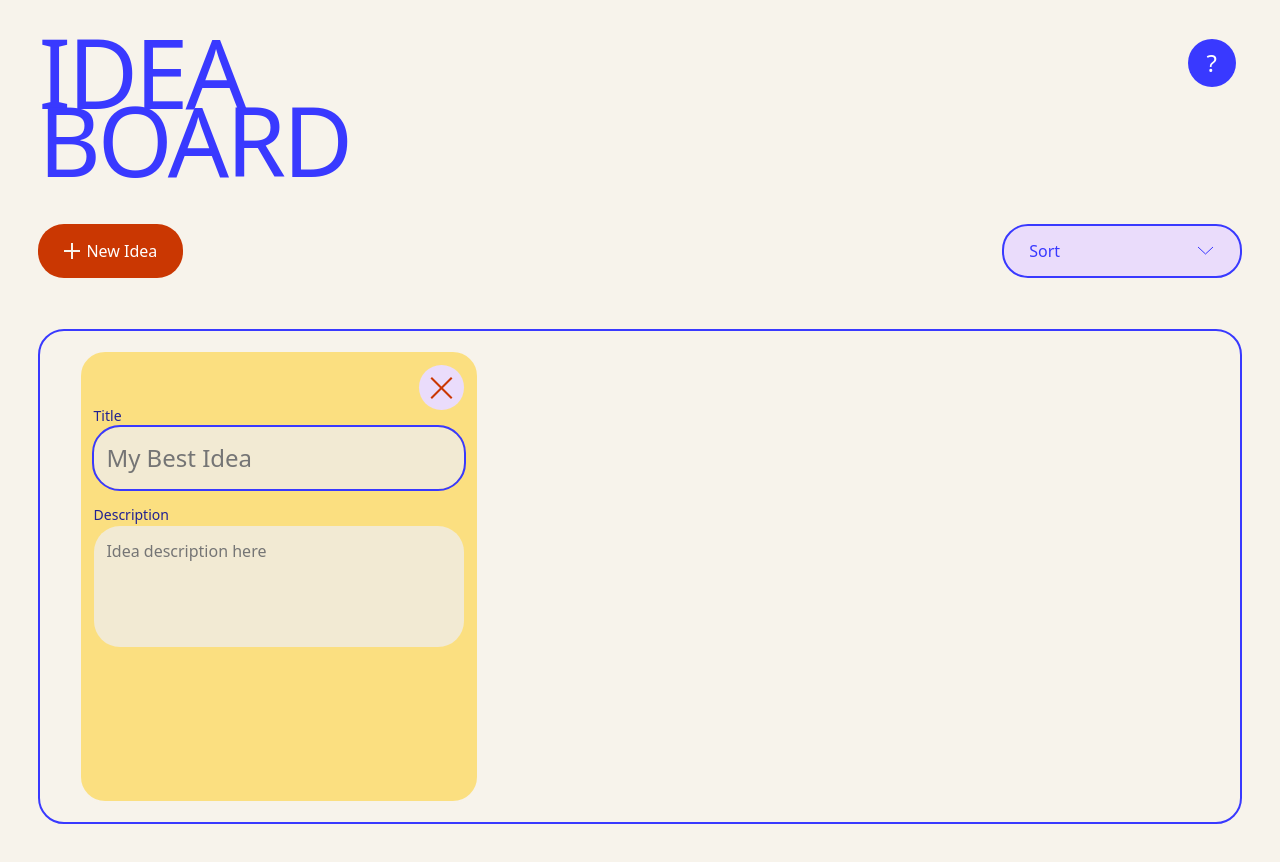
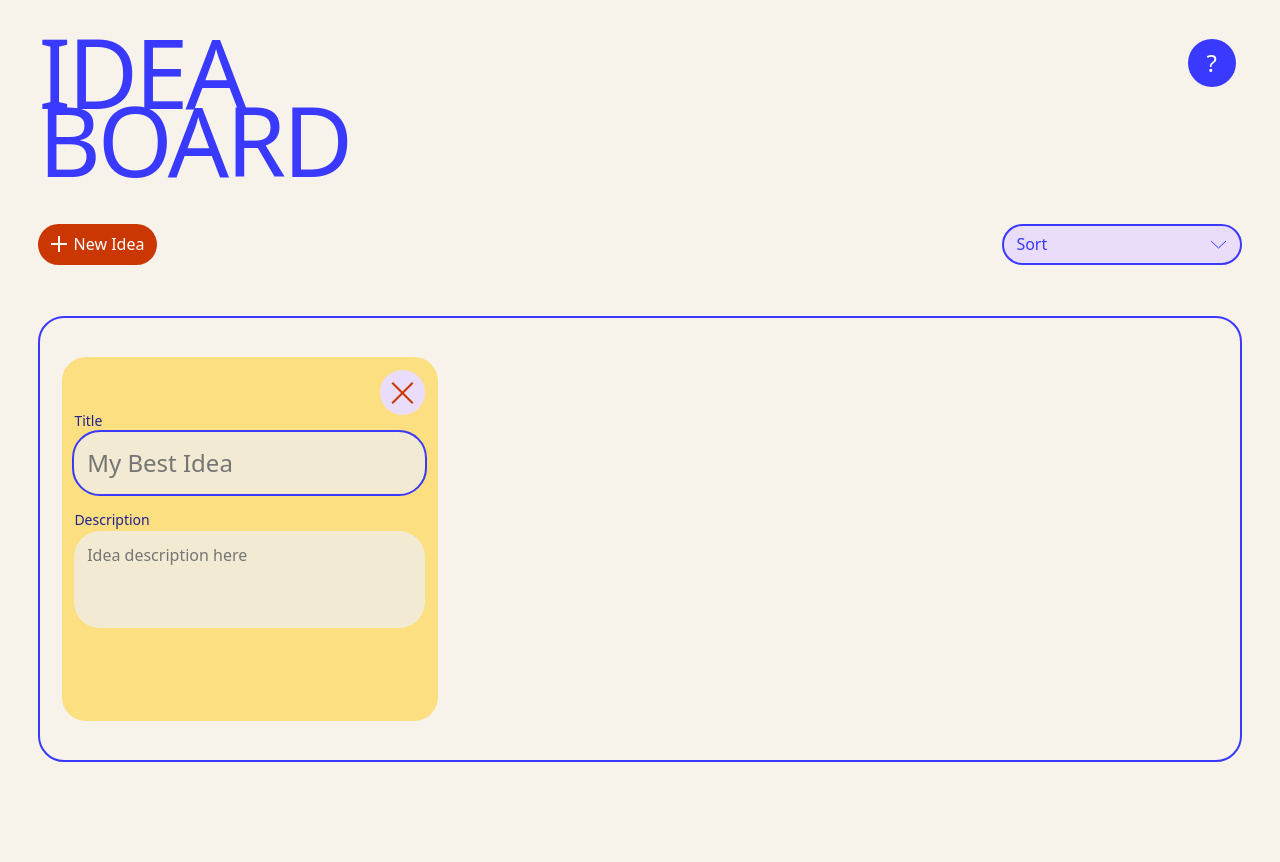
Before and after one commit to juliscapucin/idea-board, a React (Vite) app: page / in a window 1280 px wide. Both pictures are taken after a click on the button "New Idea". After the commit the page ends 800 px from the top, so only its background shows below. Built offline with nearby package versions, Linux system fonts and the light colour scheme.

Commit message:
fix on drag background transparency issue

```diff
--- a/src/components/Card/Card.tsx
+++ b/src/components/Card/Card.tsx
@@ -152,7 +152,7 @@ export default function Card({
                                 name={`description-${id}`}
                                 placeholder='Idea description here'
                                 maxLength={140}
-                                rows={4}
+                                rows={3}
                                 autoComplete='off'
                                 onChange={(e) => {
                                     setNewDescription(e.target.value);
@@ -167,9 +167,16 @@ export default function Card({
                             />
                         </div>
                         {/* SAVE BUTTON */}
-                        <div className='card__buttons'>
+                        <div className='card__button'>
                             {(title !== newTitle ||
-                                description !== newDescription) && ( // show if card is being edited
+                                description !== newDescription) && (
+                                <motion.div
+                                    layout
+                                    initial={{ opacity: 0, y: 10 }}
+                                    animate={{ opacity: 1, y: 0 }}
+                                    exit={{ opacity: 0, y: 10 }}
+                                    transition={{ duration: 0.3 }}
+                                >
                                     <Button
                                         variant='primary'
                                         aria-label='save idea'
@@ -177,6 +184,7 @@ export default function Card({
                                     >
                                         Save
                                     </Button>
+                                </motion.div>
                             )}
                         </div>
                     </form>
--- a/src/styles/buttons.css
+++ b/src/styles/buttons.css
@@ -23,7 +23,7 @@ button:focus-visible {
     background-color: transparent;
     white-space: nowrap;
     border-radius: var(--radius-lg);
-    padding: var(--space-xs) var(--space-sm);
+    padding: var(--space-xxs) var(--space-xs);
     transition: all 0.3s;
 }
 
--- a/src/styles/card.css
+++ b/src/styles/card.css
@@ -1,5 +1,4 @@
 .card {
-    aspect-ratio: square;
     position: relative;
     flex: 1;
     background-color: var(--color-secondary);
@@ -8,15 +7,14 @@
     padding-top: var(--space-lg);
     border-radius: var(--radius-lg);
     border: solid 2px var(--color-primary);
-    overflow: hidden;
+    overflow: clip;
     align-self: center;
 }
 
 .card__container {
     position: relative;
-    height: var(--card-height);
     display: flex;
-    width: 400px;
+    width: 380px;
     margin: 0 var(--space-xs);
 }
 
@@ -27,8 +25,9 @@
 }
 
 .card__container--dragged {
+    clip-path: inset(0 round 1rem);
+
     .card {
-        /* opacity: 0.4; */
         z-index: 20;
         cursor: grabbing;
         transition: all 0.2s ease-in-out;
@@ -36,21 +35,21 @@
 }
 
 .card__drag-indicator {
-    width: 10px;
+    width: 5px;
     height: 90%;
     top: 5%;
-    background-color: var(--color-lavender);
+    background-color: var(--color-accent);
     position: absolute;
 }
 
 .card__drag-indicator--left {
     left: 0;
-    transform: translateX(-18px);
+    transform: translateX(-15px);
 }
 
 .card__drag-indicator--right {
     right: 0;
-    transform: translateX(18px);
+    transform: translateX(15px);
 }
 
 .card__close-button {
@@ -112,14 +111,16 @@
     margin-top: var(--space-xs);
 }
 
-.card__buttons {
+.card__button {
+    position: absolute;
+    right: var(--space-xs);
     width: 100%;
     height: 3rem;
     margin-top: var(--space-xxs);
     margin-bottom: var(--space-xs);
     display: flex;
     align-items: center;
-    justify-content: center;
+    justify-content: end;
 }
 
 .card__dates {
--- a/src/styles/cards-list.css
+++ b/src/styles/cards-list.css
@@ -2,18 +2,18 @@
     position: relative;
     display: flex;
     flex-wrap: wrap;
-    row-gap: var(--space-md);
+    row-gap: var(--space-sm);
     background-color: var(--color-primary);
     border: var(--color-accent) 2px solid;
     border-radius: var(--radius-lg);
-    /* padding: var(--space-xs); */
+    padding: var(--space-xs) 0;
     z-index: 1;
     flex: 1;
 }
 
 @media (min-width: 900px) {
     .cards-list__container {
-        padding: var(--space-sm);
+        padding: 1.2rem var(--space-xxs);
     }
 }
 
```
Lines whose indentation alone changed are shown as unchanged.
